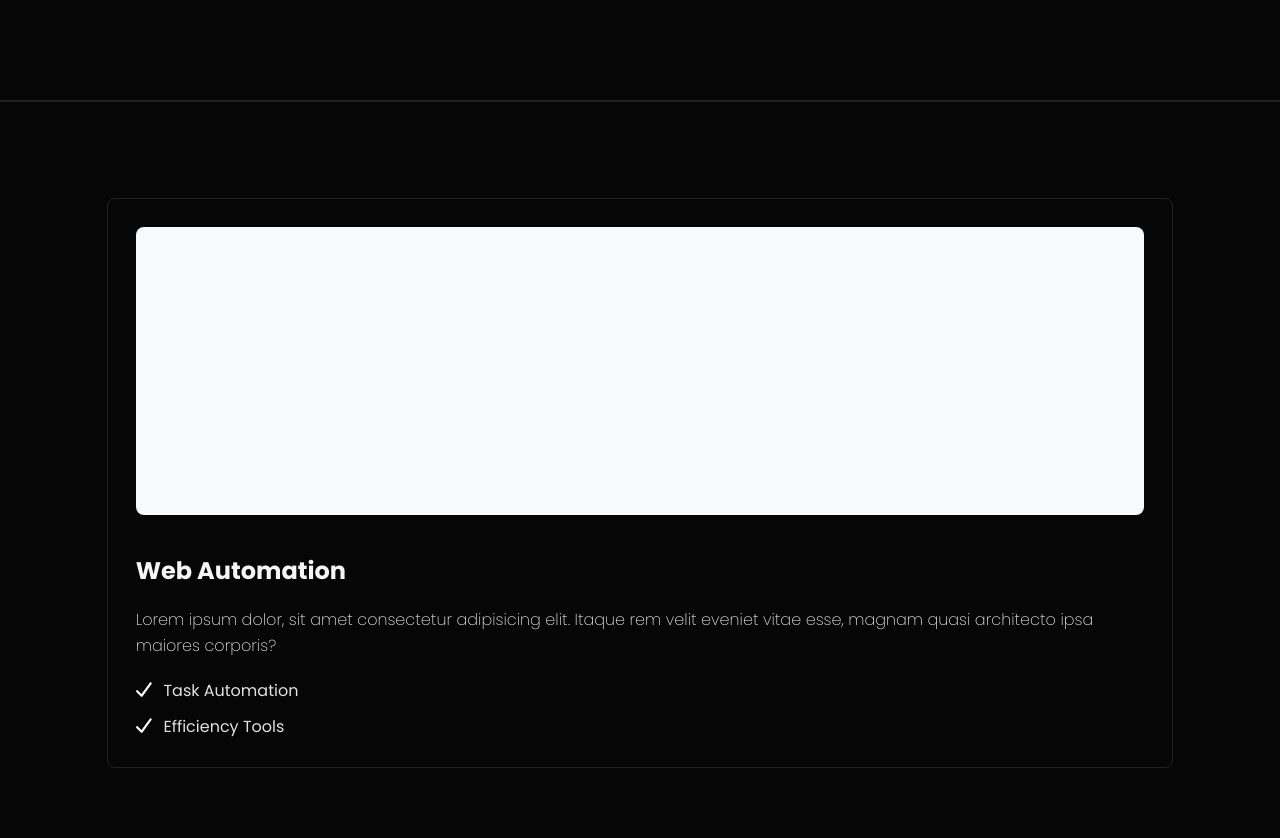
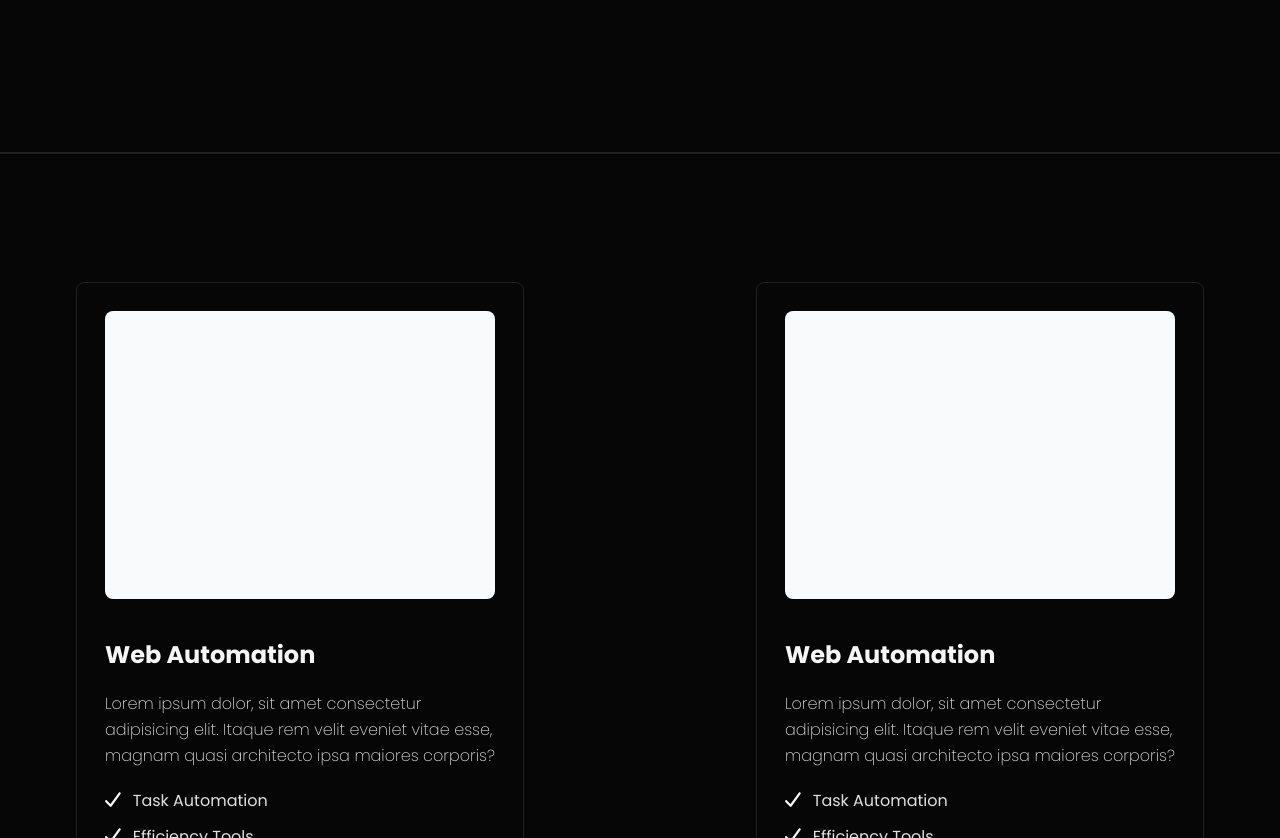
Before and after one commit to wilhelmusolejr/portfolivio-v2, a React (Vite) app: page /about in a window 1280 px wide. Shown: the part 1962-2800 px from the top of the page. Built offline with nearby package versions, Linux system fonts and the light colour scheme.

Commit message:
responsive for table view

```diff
--- a/src/pages/About.jsx
+++ b/src/pages/About.jsx
@@ -21,7 +21,7 @@ export default function About() {
           {/* Text */}
           <div className="mt-16">
             {/* Heading */}
-            <h1 className="text-2xl leading-relaxed">
+            <h1 className="text-2xl leading-relaxed md:text-3xl">
               Hey, I'm{" "}
               <span className="font-bold tracking-wide uppercase">
                 Wilhelmus Ole
@@ -106,11 +106,12 @@ export default function About() {
       </div>
 
       {/* LINE */}
-      <div className="bg-border-light my-24 h-0.5"></div>
+      <div className="bg-border-light my-24 h-0.5 md:my-32"></div>
 
+      {/* SERVICES */}
       <div className="flex flex-wrap gap-20">
         {/* Card */}
-        <div className="border-border-light mx-auto w-10/12 rounded-lg border-1 p-7">
+        <div className="border-border-light mx-auto w-10/12 max-w-md rounded-lg border-1 p-7">
           {/* image */}
           <div className="h-72 rounded-lg bg-slate-50"></div>
           {/* description */}
@@ -144,7 +145,41 @@ export default function About() {
         </div>
 
         {/* Card */}
-        <div className="border-border-light mx-auto w-10/12 rounded-lg border-1 p-7">
+        <div className="border-border-light mx-auto w-10/12 max-w-md rounded-lg border-1 p-7">
+          {/* image */}
+          <div className="h-72 rounded-lg bg-slate-50"></div>
+          {/* description */}
+          <div className="mt-10 flex flex-col gap-5">
+            <h2 className="text-2xl font-bold capitalize">Web automation</h2>
+            <p className="text-font-light leading-relaxed font-extralight">
+              Lorem ipsum dolor, sit amet consectetur adipisicing elit. Itaque
+              rem velit eveniet vitae esse, magnam quasi architecto ipsa maiores
+              corporis?
+            </p>
+
+            {/* Check list */}
+            <div className="flex flex-col gap-3 capitalize">
+              {/* Item */}
+              <div className="flex items-center gap-3">
+                <div className="">
+                  <FontAwesomeIcon icon={faCheck} className="text-lg" />
+                </div>
+                <p className="text-font-light">Task automation</p>
+              </div>
+
+              {/* Item */}
+              <div className="flex items-center gap-3">
+                <div className="">
+                  <FontAwesomeIcon icon={faCheck} className="text-lg" />
+                </div>
+                <p className="text-font-light">Efficiency tools</p>
+              </div>
+            </div>
+          </div>
+        </div>
+
+        {/* Card */}
+        <div className="border-border-light mx-auto w-10/12 max-w-md rounded-lg border-1 p-7">
           {/* image */}
           <div className="h-72 rounded-lg bg-slate-50"></div>
           {/* description */}
@@ -179,7 +214,7 @@ export default function About() {
       </div>
 
       {/* LINE */}
-      <div className="bg-border-light my-24 h-0.5"></div>
+      <div className="bg-border-light my-24 h-0.5 md:my-32"></div>
 
       <div className="container mx-auto mt-36 w-10/12 max-w-2xl py-5">
         <h2 className="mb-16 text-center text-xl leading-relaxed">
@@ -194,19 +229,19 @@ export default function About() {
 
             <div className="mt-5 grid grid-cols-2 gap-2 md:grid-cols-3 lg:grid-cols-4">
               {/* item */}
-              <div className="border-border-light flex items-center gap-2 rounded-md border-1 p-3 md:w-1/3 lg:w-1/4">
+              <div className="border-border-light flex items-center gap-2 rounded-md border-1 p-3">
                 <div className="h-8 w-8 rounded-md bg-red-200"></div>
                 <p className="text-sm">Typescript</p>
               </div>
 
               {/* item */}
-              <div className="border-border-light flex items-center gap-2 rounded-md border-1 p-3 md:w-1/3 lg:w-1/4">
+              <div className="border-border-light flex items-center gap-2 rounded-md border-1 p-3">
                 <div className="h-8 w-8 rounded-md bg-red-200"></div>
                 <p className="text-sm">Typescript</p>
               </div>
 
               {/* item */}
-              <div className="border-border-light flex items-center gap-2 rounded-md border-1 p-3 md:w-1/3 lg:w-1/4">
+              <div className="border-border-light flex items-center gap-2 rounded-md border-1 p-3">
                 <div className="h-8 w-8 rounded-md bg-red-200"></div>
                 <p className="text-sm">Typescript</p>
               </div>
@@ -220,19 +255,19 @@ export default function About() {
 
             <div className="mt-5 grid grid-cols-2 gap-2 md:grid-cols-3 lg:grid-cols-4">
               {/* item */}
-              <div className="border-border-light flex items-center gap-2 rounded-md border-1 p-3 md:w-1/3 lg:w-1/4">
+              <div className="border-border-light flex items-center gap-2 rounded-md border-1 p-3">
                 <div className="h-8 w-8 rounded-md bg-red-200"></div>
                 <p className="text-sm">Typescript</p>
               </div>
 
               {/* item */}
-              <div className="border-border-light flex items-center gap-2 rounded-md border-1 p-3 md:w-1/3 lg:w-1/4">
+              <div className="border-border-light flex items-center gap-2 rounded-md border-1 p-3">
                 <div className="h-8 w-8 rounded-md bg-red-200"></div>
                 <p className="text-sm">Typescript</p>
               </div>
 
               {/* item */}
-              <div className="border-border-light flex items-center gap-2 rounded-md border-1 p-3 md:w-1/3 lg:w-1/4">
+              <div className="border-border-light flex items-center gap-2 rounded-md border-1 p-3">
                 <div className="h-8 w-8 rounded-md bg-red-200"></div>
                 <p className="text-sm">Typescript</p>
               </div>
```
